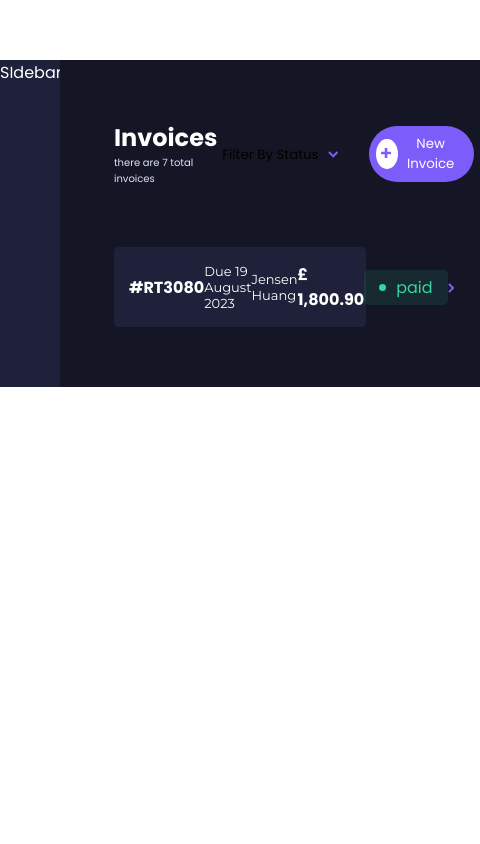
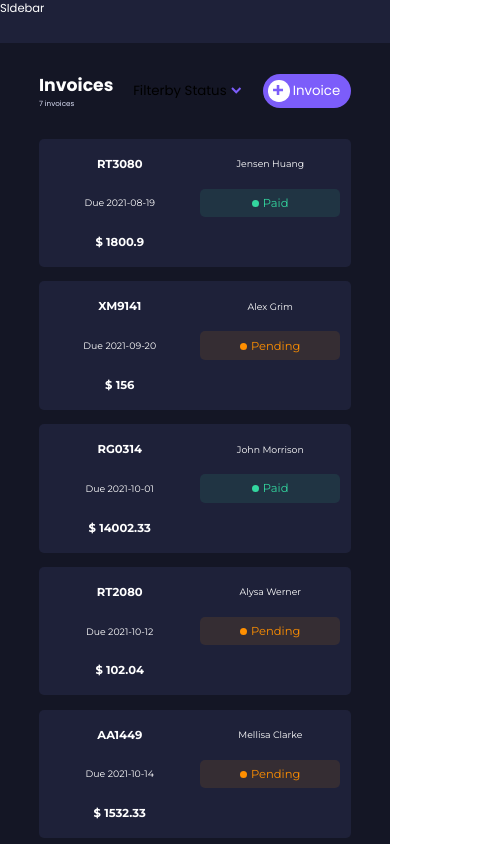
Before and after one commit to thebigbenn009/Invoice-App, a React (Vite) app: page / in a window 390 px wide. Shown: the top 844 px of the page, 480 px wide, since content can reach past the window. Built offline with nearby package versions, Linux system fonts and the light colour scheme.

Commit message:
working on responsive design

```diff
--- a/src/components/InvoiceCard.jsx
+++ b/src/components/InvoiceCard.jsx
@@ -1,17 +1,30 @@
 import React from "react";
 
-const InvoiceCard = ({ id, paymentDue, clientName, price, name }) => {
+const InvoiceCard = ({
+  id,
+  paymentDue,
+  clientName,
+  items,
+  status,
+  backgroundColor,
+  color,
+}) => {
   return (
     <article className="invoice-card">
-      <p className="invoice-text-bold">#RT3080</p>
-      <p className="invoice-text-light">Due 19 August 2023</p>
-      <p className="invoice-text-light name">Jensen Huang </p>
-      <p className="invoice-text-bold">£ 1,800.90</p>
-      <div className="invoice-status-container">
-        <span className="dot"></span>
-        <span className="invoice-status">paid</span>
+      <div className="invoice-text-bold id">
+        <span>{id}</span>
       </div>
-      <span>
+      <div className="invoice-text-light">Due {paymentDue}</div>
+      <div className="invoice-text-light name">{clientName}</div>
+      <div className="invoice-text-bold">$ {items[0].price}</div>
+      <div
+        className="invoice-status-container"
+        style={{ backgroundColor: backgroundColor, color: color }}
+      >
+        <span className="dot" style={{ backgroundColor: color }}></span>
+        <span className="invoice-status">{status}</span>
+      </div>
+      <span className="span-icon">
         <svg width="7" height="10" xmlns="http://www.w3.org/2000/svg">
           <path
             d="M1 1l4 4-4 4"
--- a/src/components/InvoiceContainer.jsx
+++ b/src/components/InvoiceContainer.jsx
@@ -7,7 +7,31 @@ const InvoiceContainer = () => {
   const { invoiceData } = useGlobalContext();
   return (
     <section className="invoice-container">
-      <InvoiceCard />
+      {invoiceData.map((invoice) => {
+        return (
+          <InvoiceCard
+            {...invoice}
+            backgroundColor={`${
+              invoice.status === "pending"
+                ? "rgba(255, 143, 0, 0.1)"
+                : invoice.status === "paid"
+                ? "rgba(51, 214, 159, 0.1)"
+                : invoice.status === "draft"
+                ? "rgba(151, 151, 151, 0.1)"
+                : ""
+            }`}
+            color={`${
+              invoice.status === "pending"
+                ? "#ff8f00"
+                : invoice.status === "paid"
+                ? "#33d69f"
+                : invoice.status === "draft"
+                ? "rgb(151, 151, 151)"
+                : ""
+            }`}
+          />
+        );
+      })}
     </section>
   );
 };
--- a/src/components/InvoiceHeader.jsx
+++ b/src/components/InvoiceHeader.jsx
@@ -5,19 +5,24 @@ const InvoiceHeader = () => {
     <header>
       <div className="invoice-info-1">
         <h2 className="invoice">invoices</h2>
-        <p className="total-invoice">there are 7 total invoices</p>
+        <p className="total-invoice">
+          <span className="total">there are 7 total</span>{" "}
+          <span className="num">7</span> invoices
+        </p>
       </div>
       <div className="invoice-info-2">
         <div className="filter">
           <select className="select" name="filter" id="filter">
-            <option value="">Filter by status</option>
+            <option value="">
+              Filter<span className="filter-by">by status</span>
+            </option>
             <option value="Pending">pending</option>
             <option value="Draft">draft</option>
             <option value="Paid">paid</option>
           </select>
         </div>
         <button className="invoice-btn" type="button">
-          <span>
+          <span className="btn-svg">
             <svg width="11" height="11" xmlns="http://www.w3.org/2000/svg">
               <path
                 d="M6.313 10.023v-3.71h3.71v-2.58h-3.71V.023h-2.58v3.71H.023v2.58h3.71v3.71z"
@@ -26,7 +31,7 @@ const InvoiceHeader = () => {
               />
             </svg>
           </span>
-          new invoice
+          <span className="hide-new">new</span>invoice
         </button>
       </div>
     </header>
--- a/src/index.css
+++ b/src/index.css
@@ -54,6 +54,9 @@ header {
   align-items: center;
   margin-bottom: 6rem;
 }
+.num {
+  display: block;
+}
 .invoice {
   font-weight: bolder;
   text-transform: capitalize;
@@ -86,7 +89,8 @@ header {
   border: none;
   text-transform: capitalize;
 }
-.invoice-btn span {
+
+.btn-svg {
   display: grid;
   place-items: center;
   background-color: var(--white);
@@ -129,14 +133,19 @@ select option :active {
   margin-inline: auto;
 }
 .invoice-card {
+  font-family: "Montserrat";
   background-color: var(--purple-1);
   border-radius: 5px;
   padding: 1.5rem;
-  display: flex;
-  align-items: center;
-  justify-content: space-between;
+  display: grid;
+  cursor: pointer;
+  grid-template-columns: max-content max-content 20rem 9rem 1fr auto;
+  place-items: center;
+  gap: 2.5rem;
   width: 100%;
+  margin-bottom: 1rem;
 }
+
 .invoice-text-bold {
   font-weight: bold;
 }
@@ -145,23 +154,25 @@ select option :active {
   font-size: 1.3rem;
   font-family: "Montserrat";
 }
-.name {
-  /* flex: 1.5;
-  justify-self: center; */
-}
+
 .invoice-status-container {
-  display: flex;
-  align-items: center;
-  justify-self: center;
-  background-color: rgba(51, 214, 159, 0.1);
+  /* display: flex; */
+  /* align-items: center;
+  justify-self: flex-start; */
+  text-align: center;
+
   border-radius: 5px;
-  gap: 1rem;
-  padding: 0.5rem 1.5rem;
-  color: var(--teal);
+  padding: 0.5rem 1rem;
+  width: 100%;
+  gap: 0.3rem;
+  text-align: center;
+  text-transform: capitalize;
 }
 .dot {
   height: 7px;
   width: 7px;
+  display: inline-block;
+  margin-right: 0.5rem;
 
   border-radius: 50%;
   background-color: var(--teal);
@@ -169,3 +180,87 @@ select option :active {
 .invoice-status {
   border-radius: 3px;
 }
+/* MEDIA QUERIES  */
+@media (max-width: 768px) {
+  html {
+    font-size: 50%;
+  }
+  .main-section {
+    padding: 0;
+  }
+  header {
+    width: 80%;
+    margin-bottom: 4rem;
+    margin-top: 4rem;
+  }
+  .app-container {
+    grid-template-columns: 1fr;
+    grid-template-rows: 6rem 1fr;
+    margin-top: 0;
+  }
+  .sidebar {
+    width: 100%;
+  }
+  .invoice-container {
+    width: 80%;
+    margin-inline: auto;
+  }
+  .invoice-status-container {
+    /* padding: 0; */
+  }
+  .invoice-card {
+    grid-template-columns: max-content max-content 15rem 1fr 1fr auto;
+    /* padding: 0.8rem; */
+    margin-bottom: 2rem;
+
+    gap: 1.5rem;
+  }
+}
+@media (max-width: 600px) {
+  html {
+    font-size: 45%;
+  }
+
+  .invoice-card {
+    grid-template-columns: repeat(2, 1fr);
+  }
+  .invoice-card > * {
+    padding: 1rem;
+  }
+  .span-icon {
+    display: none;
+  }
+  .invoice-text-light {
+    grid-row: 2/3;
+    /* grid-column: 1/2; */
+  }
+  .invoice-text-light.name {
+    grid-column: 2/-1;
+    grid-row: 1/2;
+  }
+  .invoice-status-container {
+    grid-column: 2/3;
+  }
+  .invoice-text-bold.id {
+    grid-row: 1/2;
+  }
+  .invoice-text-bold {
+    grid-row: 3/4;
+  }
+  .total {
+    display: none;
+  }
+  .num {
+    display: inline-block;
+  }
+  .invoice-btn {
+    /* padding: 0.4rem 0.9rem; */
+    gap: 3px;
+  }
+  .filter-by {
+    display: none;
+  }
+  .hide-new {
+    display: none;
+  }
+}
```
